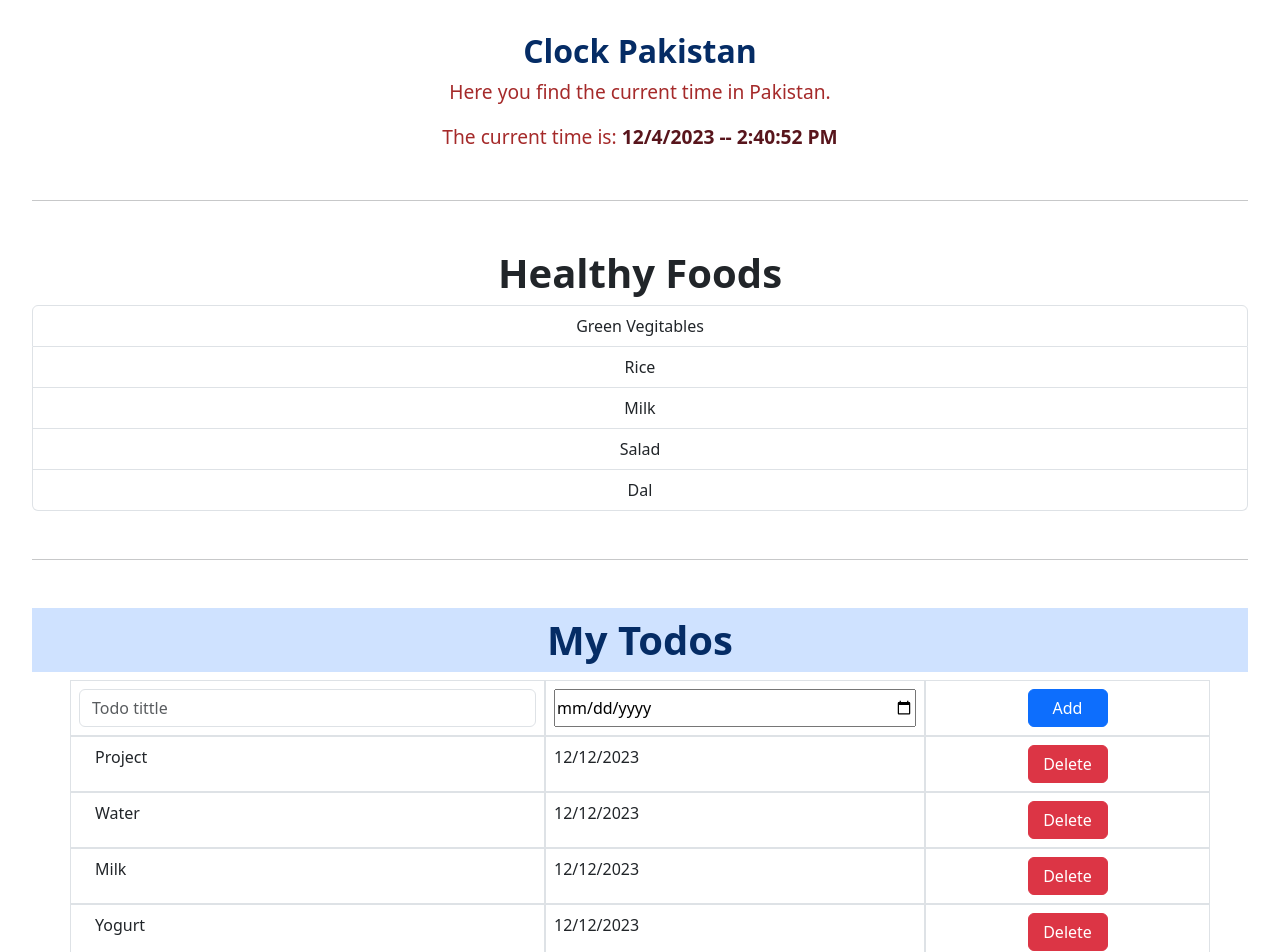
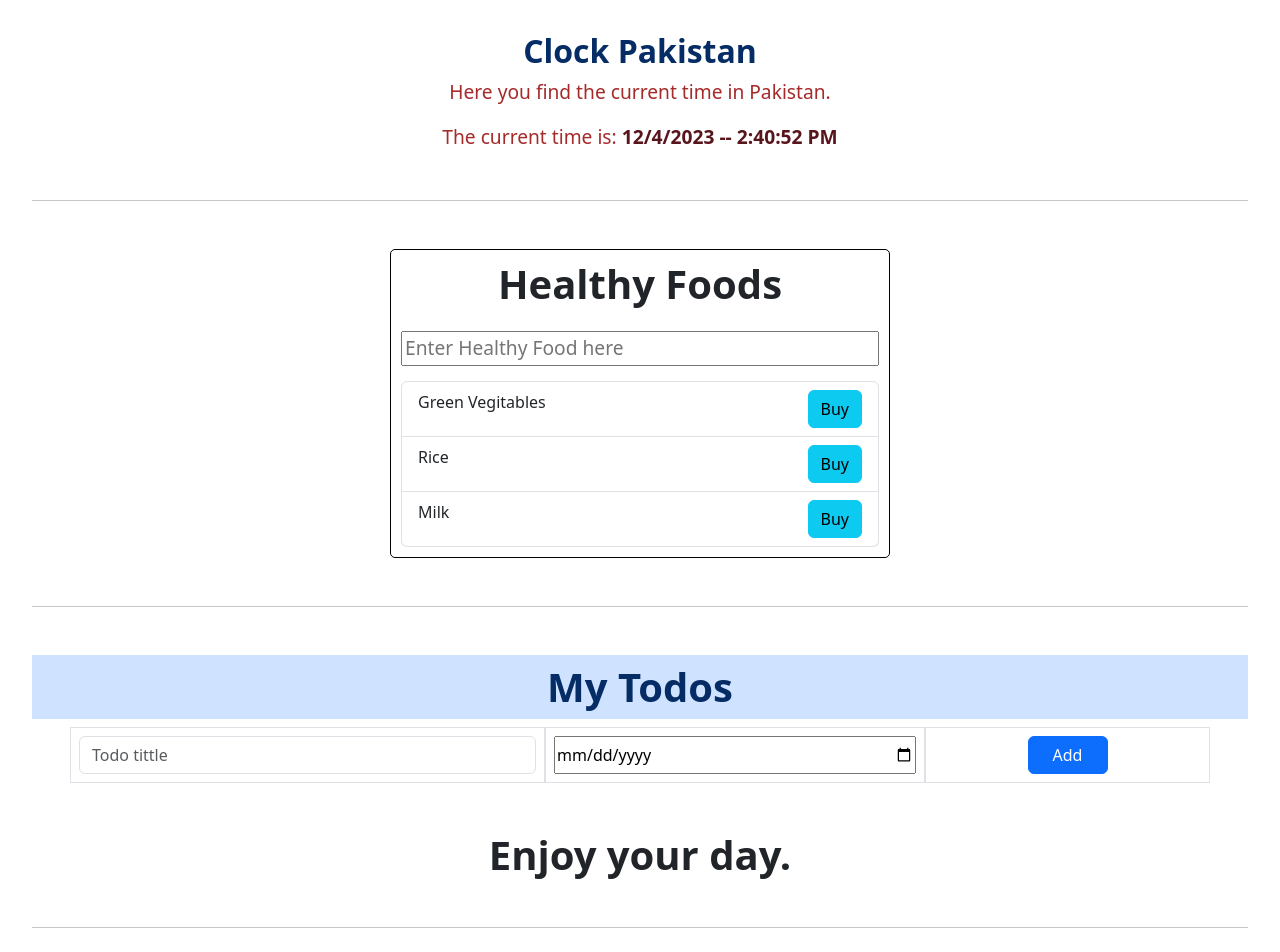
Before and after one commit to AS007R/React, a React (Vite) app in the folder my-clock/: page / in a window 1280 px wide. Shown: the top 952 px of the page. Built offline with nearby package versions, Linux system fonts and the light colour scheme.

Commit message:
Todo ap functional with add and delete at run time.

```diff
--- a/my-clock/src/App.tsx
+++ b/my-clock/src/App.tsx
@@ -5,7 +5,7 @@ import Time from "./components/Time";
 import ClockHeading from "./components/ClockHeading";
 import HealthyFood from "./components/HealthyFood";
 import Todo from "./components/todo/Todo";
-import Calculator from "./components/calculator/calculator";
+import Calculator from "./components/calculator/Calculator";
 function App() {
   return (
     <>
--- /dev/null
+++ b/my-clock/src/components/HealthyFood.module.css
@@ -0,0 +1,13 @@
+.healthContainer{
+  border: 1px solid black;
+  border-radius: 5px;
+  width: 500px;
+  margin: auto;
+  padding: 10px;
+}
+
+.inputCss{
+  width: 100%;
+  font-size: larger;
+  margin: 15px 0;
+}
--- a/my-clock/src/components/HealthyFood.tsx
+++ b/my-clock/src/components/HealthyFood.tsx
@@ -1,34 +1,63 @@
 "use client";
 import { useState } from "react";
+import styles from "./HealthyFood.module.css";
 const HealthyFood = () => {
-  const [show, setShow] = useState(true);
+  const [foods, setFoods] = useState(["Green Vegitables", "Rice", "Milk"]);
 
-  const foods: string[] = ["Green Vegitables", "Rice", "Milk", "Salad", "Dal"];
-  function clickHealth() {
-    setShow(!show);
+  const onkeyHandle = (event: any) => {
+    if (event.key === "Enter") {
+      if (!foods.includes(event.target.value)) {
+        const healthyFood = event.target.value;
+        const newFood = [...foods, healthyFood];
+        setFoods(newFood);
+        event.target.value = "";
+      } else {
+        alert("Food already added!");
       }
+    }
+  };
+  let arr: string[] = [];
+  const [bought, setBought] = useState(arr);
+
+  const onClickHandle = (item: string) => {
+    if (!bought.includes(item)) {
+      const newBought = [...bought, item];
+      setBought(newBought);
+    } else {
+    }
+  };
 
   return (
-    <>
-      <h1
-        className="fw-bold "
-        style={{ cursor: "pointer" }}
-        onClick={clickHealth}
-      >
-        Healthy Foods
-      </h1>
-      {show ? (
+    <div className={styles.healthContainer}>
+      <h1 className="fw-bold ">Healthy Foods</h1>
+      <input
+        className={styles.inputCss}
+        type="text"
+        placeholder="Enter Healthy Food here"
+        onKeyDown={onkeyHandle}
+      />
       <ul className="list-group">
         {foods.map((item) => (
-            <li key={item} className="list-group-item">
+          <li
+            key={item}
+            className={
+              bought.includes(item)
+                ? "list-group-item text-start active"
+                : "list-group-item text-start disable"
+            }
+          >
             {item}
+            <button
+              type="button"
+              className="btn btn-info float-end"
+              onClick={() => onClickHandle(item)}
+            >
+              Buy
+            </button>
           </li>
         ))}
       </ul>
-      ) : (
-        <p>Want to see Healty Foods</p>
-      )}
-    </>
+    </div>
   );
 };
 
--- a/my-clock/src/components/calculator/Calculator.tsx
+++ b/my-clock/src/components/calculator/Calculator.tsx
@@ -1,3 +1,4 @@
+import { useState } from "react";
 import styles from "./Calculator.module.css";
 
 const Calculator = () => {
@@ -18,15 +19,35 @@ const Calculator = () => {
     "0",
     "-",
     "+",
+    "=",
   ];
+  const [calVal, setCalVal] = useState("");
+  const onClickHandle = (item: string) => {
+    const newVal = calVal + item;
+    if (item === "C") {
+      setCalVal("");
+    } else if (item === "=") {
+      const result = eval(calVal);
+      setCalVal(result);
+    } else {
+      setCalVal(newVal);
+    }
+  };
+
   return (
     <div className={styles.calc}>
       <div>
-        <p className={styles.display}></p>
+        <input type="text" className={styles.display} readOnly value={calVal} />
       </div>
       <div className="d-flex flex-row justify-content-center flex-wrap    ">
         {btnText.map((item) => (
-          <button className={styles.btnCalc}>{item}</button>
+          <button
+            key={item}
+            className={styles.btnCalc}
+            onClick={() => onClickHandle(item)}
+          >
+            {item}
+          </button>
         ))}
       </div>
     </div>
--- a/my-clock/src/components/todo/AddTodo.tsx
+++ b/my-clock/src/components/todo/AddTodo.tsx
@@ -1,4 +1,20 @@
-function AddTodo() {
+import { useState } from "react";
+
+function AddTodo({ onAddTodo }) {
+  const [todoName, setTodoName] = useState("");
+  const [todoDate, setTodoDate] = useState("");
+  const handleNameChange = (event: any) => {
+    setTodoName(event.target.value);
+  };
+  const handleDateChange = (event: any) => {
+    setTodoDate(event.target.value);
+  };
+
+  const handleAdd = () => {
+    onAddTodo(todoName, todoDate);
+    setTodoDate("");
+    setTodoName("");
+  };
   return (
     <>
       <div className="container">
@@ -8,13 +24,24 @@ function AddTodo() {
               type="text"
               className="form-control"
               placeholder="Todo tittle"
+              value={todoName}
+              onChange={handleNameChange}
             />
           </div>
           <div className="col-4 border item-center  p-2 ">
-            <input className="w-100 h-100 " type="date" />
+            <input
+              className="w-100 h-100 "
+              type="date"
+              value={todoDate}
+              onChange={handleDateChange}
+            />
           </div>
           <div className="col-3 border p-2 ">
-            <button type="button" className="btn btn-primary  btn-width ">
+            <button
+              type="button"
+              className="btn btn-primary  btn-width "
+              onClick={handleAdd}
+            >
               Add
             </button>
           </div>
--- a/my-clock/src/components/todo/Todo.tsx
+++ b/my-clock/src/components/todo/Todo.tsx
@@ -1,32 +1,31 @@
+import { useState } from "react";
 import AddTodo from "./AddTodo";
 import TodoItems from "./TodoItems";
+import Welcome from "./Welcome";
 
 function Todo() {
-  const todoItems = [
-    {
-      name: "Project",
-      dueDate: "12/12/2023",
-    },
-    {
-      name: "Water",
-      dueDate: "12/12/2023",
-    },
-    {
-      name: "Milk",
-      dueDate: "12/12/2023",
-    },
-    {
-      name: "Yogurt",
-      dueDate: "12/12/2023",
-    },
-  ];
+  const todoItemsI: any[] = [];
+
+  const [todoItems, setTodoItems] = useState(todoItemsI);
+  const handleAddItem = (todoName: string, todoDate: string) => {
+    const newItems = [...todoItems, { name: todoName, dueDate: todoDate }];
+    setTodoItems(newItems);
+  };
+  const handleDelete = (todoName: string) => {
+    const newItems = todoItems.filter(
+      (item: { name: string; dueDate: string }) => item.name !== todoName
+    );
+    setTodoItems(newItems);
+  };
+
   return (
     <>
       <h1 className="bg-primary-subtle py-2 fw-bold text-primary-emphasis ">
         My Todos
       </h1>
-      <AddTodo />
-      <TodoItems todoList={todoItems} />
+      <AddTodo onAddTodo={handleAddItem} />
+      {todoItems.length === 0 && <Welcome />}
+      <TodoItems todoList={todoItems} onDeleteTodo={handleDelete} />
     </>
   );
 }
--- a/my-clock/src/components/todo/TodoItems.tsx
+++ b/my-clock/src/components/todo/TodoItems.tsx
@@ -5,9 +5,10 @@ type typeTodo = {
 
 type typeTodoProp = {
   todoList: typeTodo[];
+  onDeleteTodo: any;
 };
 
-function TodoItems({ todoList }: typeTodoProp) {
+function TodoItems({ todoList, onDeleteTodo }: typeTodoProp) {
   return (
     <>
       {todoList.map((item: typeTodo) => (
@@ -18,7 +19,11 @@ function TodoItems({ todoList }: typeTodoProp) {
             </div>
             <div className="col-4 border text-start  p-2 ">{item.dueDate}</div>
             <div className="col-3 border p-2 ">
-              <button type="button" className="btn btn-danger  btn-width ">
+              <button
+                type="button"
+                className="btn btn-danger  btn-width "
+                onClick={() => onDeleteTodo(item.name)}
+              >
                 Delete
               </button>
             </div>
--- /dev/null
+++ b/my-clock/src/components/todo/Welcome.tsx
@@ -0,0 +1,9 @@
+const Welcome = () => {
+  return (
+    <div>
+      <h1 className="fw-bold mt-5 ">Enjoy your day.</h1>
+    </div>
+  );
+};
+
+export default Welcome;
```
Lines whose indentation alone changed are shown as unchanged.
